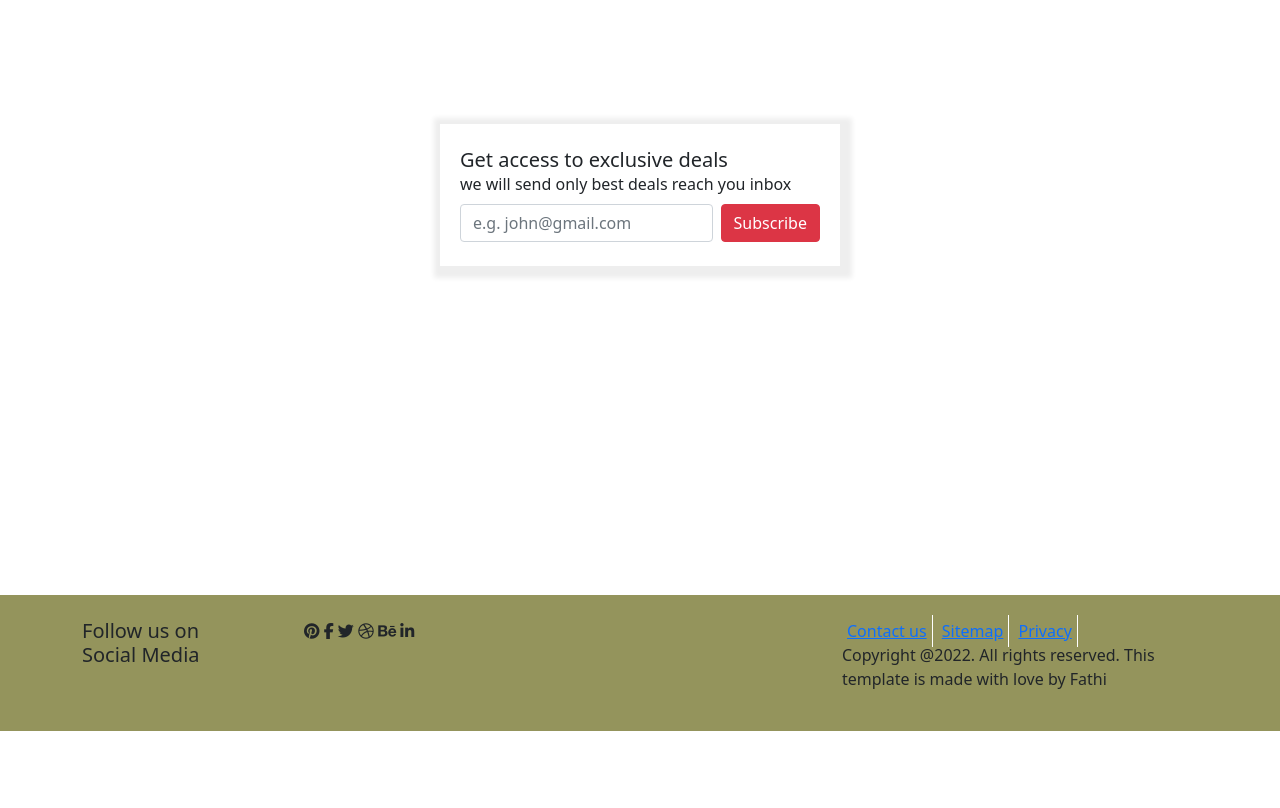
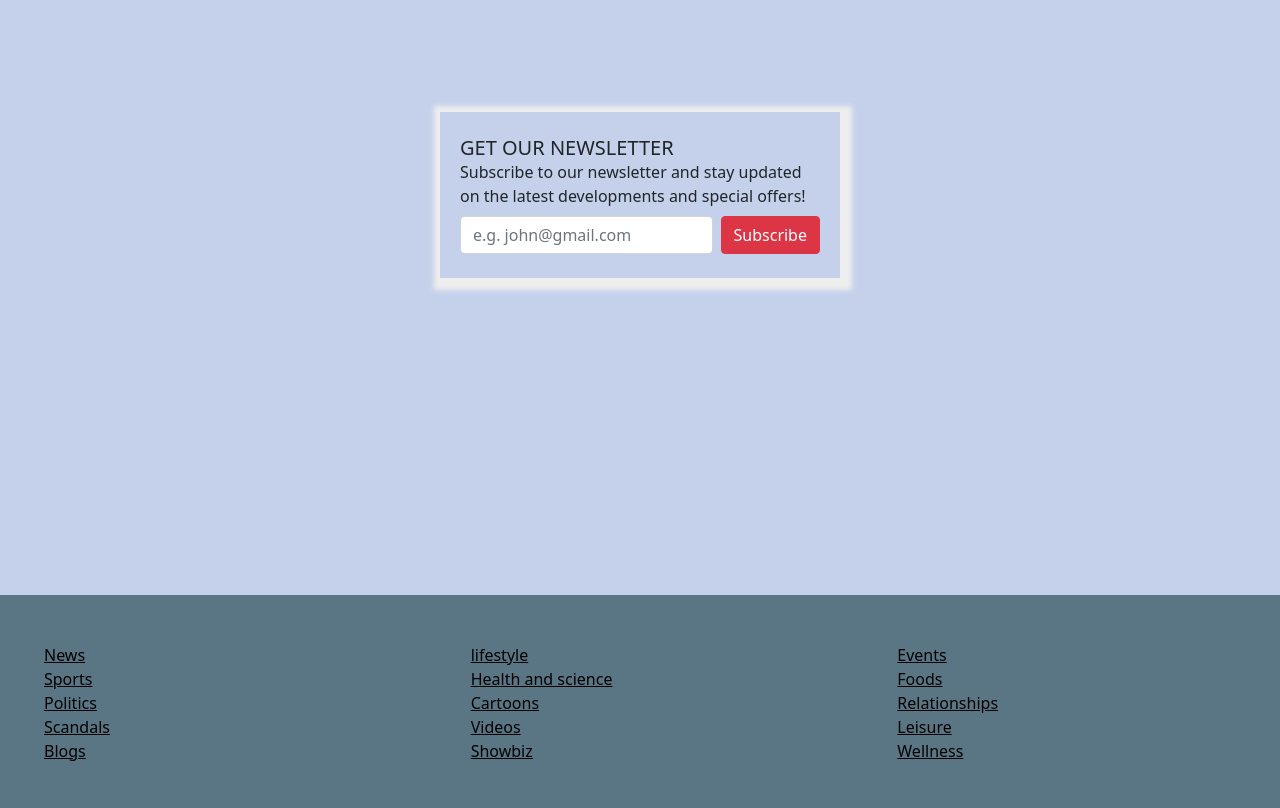
Before and after one commit to Fathyy/Tv-station-website, a plain HTML site: page index.html in a window 1280 px wide. Shown: the part 1992-2800 px from the top of the page. Before the commit the page ends 2723 px from the top, so only its background shows below. Drawn offline with nearby package versions, Linux system fonts and the light colour scheme; a web font is replaced by a local one.

Commit message:
change of colors

```diff
--- a/index.html
+++ b/index.html
@@ -67,10 +67,10 @@
     <!-- name and navbar ends -->
 
     <!-- live section begins -->
-    <section class="long-one">
+    <section class="long-one mt-0">
     <div class="container">
       <h2 class="latest">Latest News</h2>
-      <div class="swiper-container mySwiper  my-5 py-5 ">
+      <div class="swiper-container mySwiper my-5 py-5 ">
         <div class="swiper-wrapper">
 
 
@@ -249,18 +249,53 @@
 
 <!-- blog section ends -->
 <!-- newsletter section begins -->
-<div class="container-fluid height-100 mt-5 d-flex justify-content-center align-items-center">
+<div class="container-fluid news-letter height-100 mt-5 d-flex justify-content-center align-items-center">
   <div class="card-letter p-3 py-4">
       <div class="d-flex flex-row">
           <div class="d-flex flex-column ms-1">
-              <h5 class="mb-0">Get access to exclusive deals</h5>
-              <div class="text-left"> <span>we will send only best deals reach you inbox</span> </div>
+              <h5 class="mb-0">GET OUR NEWSLETTER</h5>
+              <div class="text-left"> <span>Subscribe to our newsletter and stay updated on the latest developments and special offers!</span> </div>
           </div>
       </div>
       <div class="px-1 d-flex flex-row gap-2 align-items-center mt-2"> <input class="form-control" placeholder="e.g. john@gmail.com"> <button class="btn btn-danger">Subscribe</button> </div>
   </div>
 </div>
 <!-- newsletter section ends -->
+<!-- categories section starts -->
+<section class="container-fluid category">
+  <div class="row py-5">
+    <div class="col-sm-12 col-md-12 col-lg-4">
+      <ul style="list-style-type: none;">
+        <li><a href="#">News</a></li>
+        <li><a href="#">Sports</a></li>
+        <li><a href="#">Politics</a></li>
+        <li><a href="#">Scandals</a></li>
+        <li><a href="#">Blogs</a></li>
+      </ul>
+    </div>
+    <div class="col-sm-12 col-md-12 col-lg-4">
+      <ul style="list-style-type: none;">
+        <li><a href="#">lifestyle</a></li>
+        <li><a href="#">Health and science</a></li>
+        <li><a href="#">Cartoons</a></li>
+        <li><a href="#">Videos</a></li>
+        <li><a href="#">Showbiz</a></li>
+      </ul>
+    </div>
+    <div class="col-sm-12 col-md-12 col-lg-4">
+      <ul style="list-style-type: none;">
+        <li><a href="#">Events</a></li>
+        <li><a href="#">Foods</a></li>
+        <li><a href="#">Relationships</a></li>
+        <li><a href="#">Leisure</a></li>
+        <li><a href="#">Wellness</a></li>
+
+      </ul>
+    </div>
+  </div>
+
+</section>
+<!-- categories section ends -->
 
 <!-- lower footer starts -->
 <footer class="lower-footer">
--- a/style.css
+++ b/style.css
@@ -1,13 +1,19 @@
 @import url('https://fonts.googleapis.com/css2?family=Quintessential&display=swap');
 /* navbar styling starts */
+
+body{
+    background-color: #C5D1EB;
+}
 .my-queen{
     font-family: 'Quintessential', cursive;
     font-weight: 600;
     font-size: 28px;
 }
 .name-navbar{
-    background-color: rgb(148, 148, 92);
+    background-color: #5A7684;
+    margin-bottom: 0;
 }
+
 .navbar{
     top: fixed;
     }
@@ -45,7 +51,7 @@
      border-radius:10px 10px 0 0;
     }
     .long-one{
-        background: linear-gradient(45deg, #d9e94c73, #f1f52a41), url(./images/Business.avif);
+        background-image: url(./images/Business.avif);
         background-attachment: fixed;
         background-position: center;
         background-repeat: no-repeat;
@@ -73,11 +79,16 @@
     .blog-posts{
         margin-bottom: 120px;
         margin-top: 120px;
+
     }
     .blog-posts .card {
         margin-top: 32px;
         margin-bottom: 32px;
         width: 18rem;
+    }
+    .card-text{
+        font-weight: 500;
+
     }
 
     /* blog post section ends */
@@ -89,7 +100,7 @@
         padding: 5px;
     }
     .lower-footer{
-        background-color: rgb(148, 148, 92);
+        background-color: #0B1D51;
     }
     /* lower section ends */
     /* newsletter section starts */
@@ -102,4 +113,14 @@
         border: none;
         box-shadow: 3px 3px 5px 9px #eee
     }
+
     /* newsletter section ends */
+
+    /* lists section begins */
+    .category{
+        background-color: #5A7684;
+    }
+    li a{
+        color: black;
+    }
+    /* list section ends */
```
